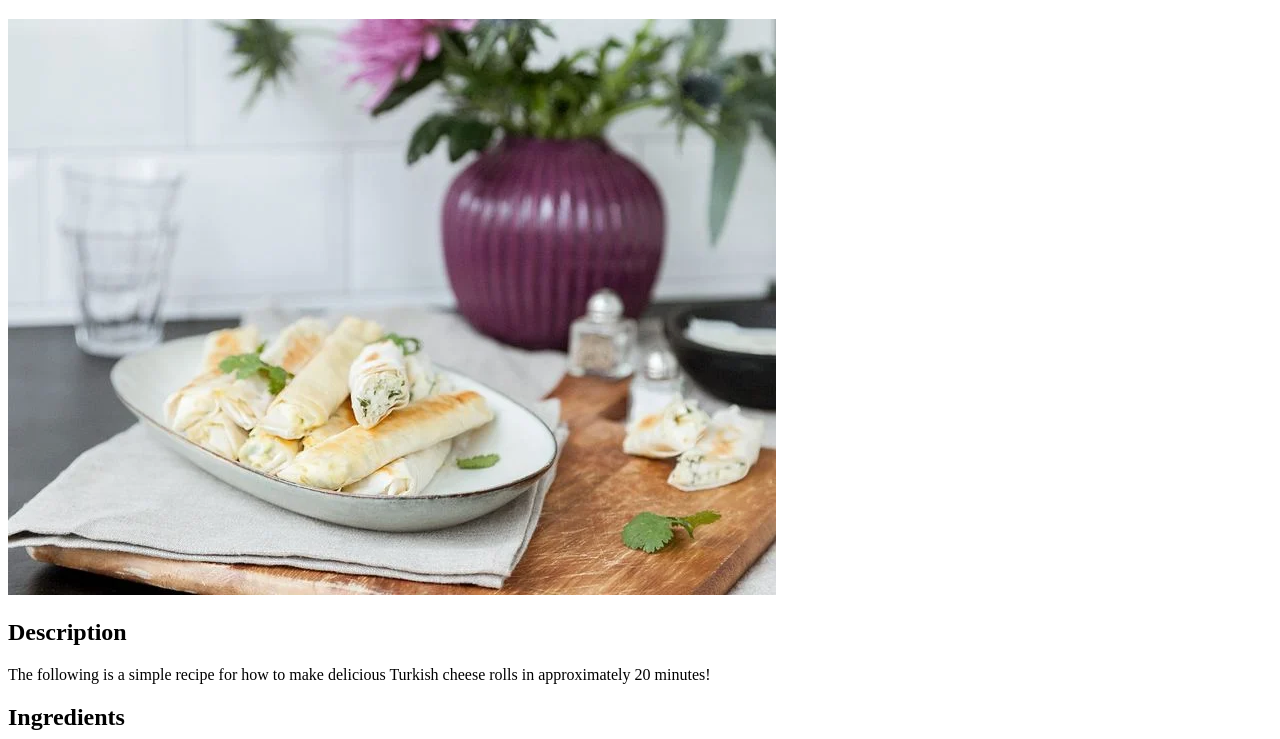
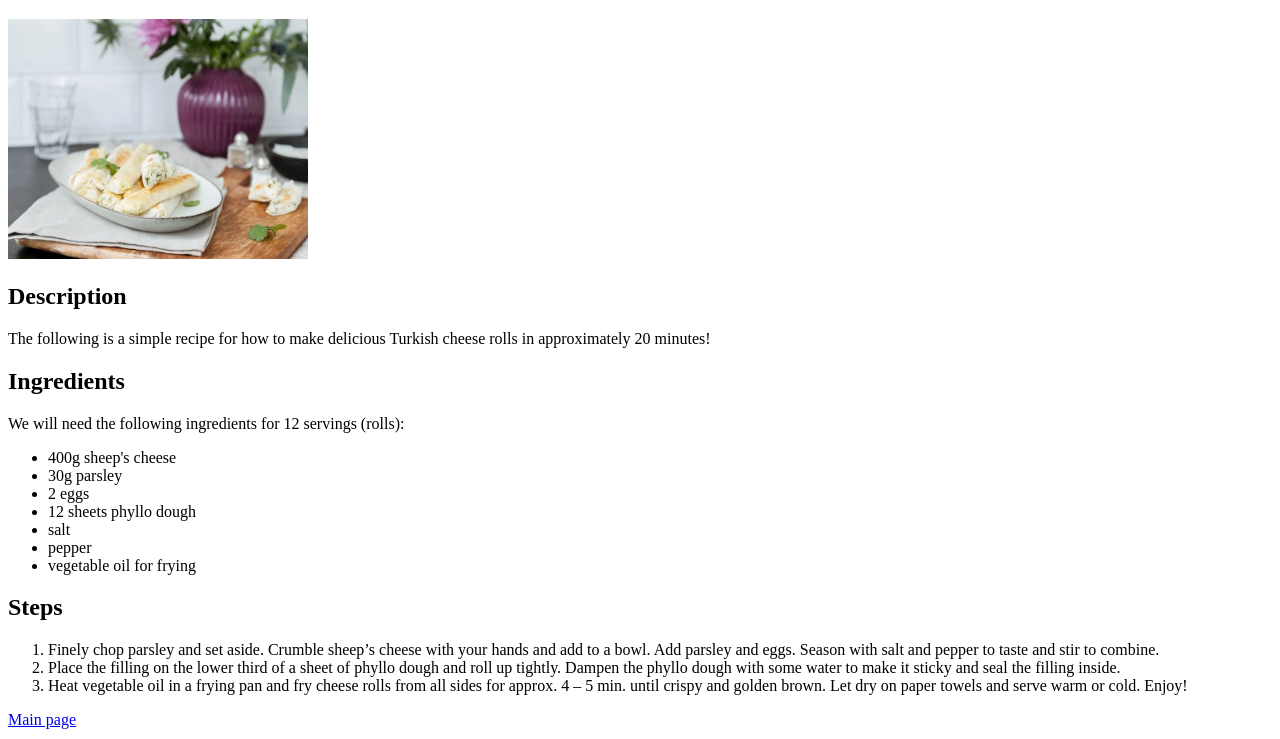
Before and after one commit to RomaniIteDomum/odin-recipes, a plain HTML site: page recipes/cheese-rolls.html in a window 1280 px wide. Shown: the part 61-800 px from the top of the page. Drawn offline with Linux system fonts and the light colour scheme.

Commit message:
Resize picture

```diff
--- a/recipes/cheese-rolls.html
+++ b/recipes/cheese-rolls.html
@@ -9,7 +9,7 @@
 </head>
 <body>
     <h1>Turkish Cheese Rolls</h1>
-    <img src="../img/cheese-rolls.jpg" alt="Turkish Cheese Rolls">
+    <img src="../img/cheese-rolls.jpg" width="300" height="240" alt="Turkish Cheese Rolls">
     <h2>Description</h2>
     <p>The following is a simple recipe for how to make delicious Turkish cheese rolls in approximately 20 minutes! </p>
         <h2>Ingredients</h2>
```
